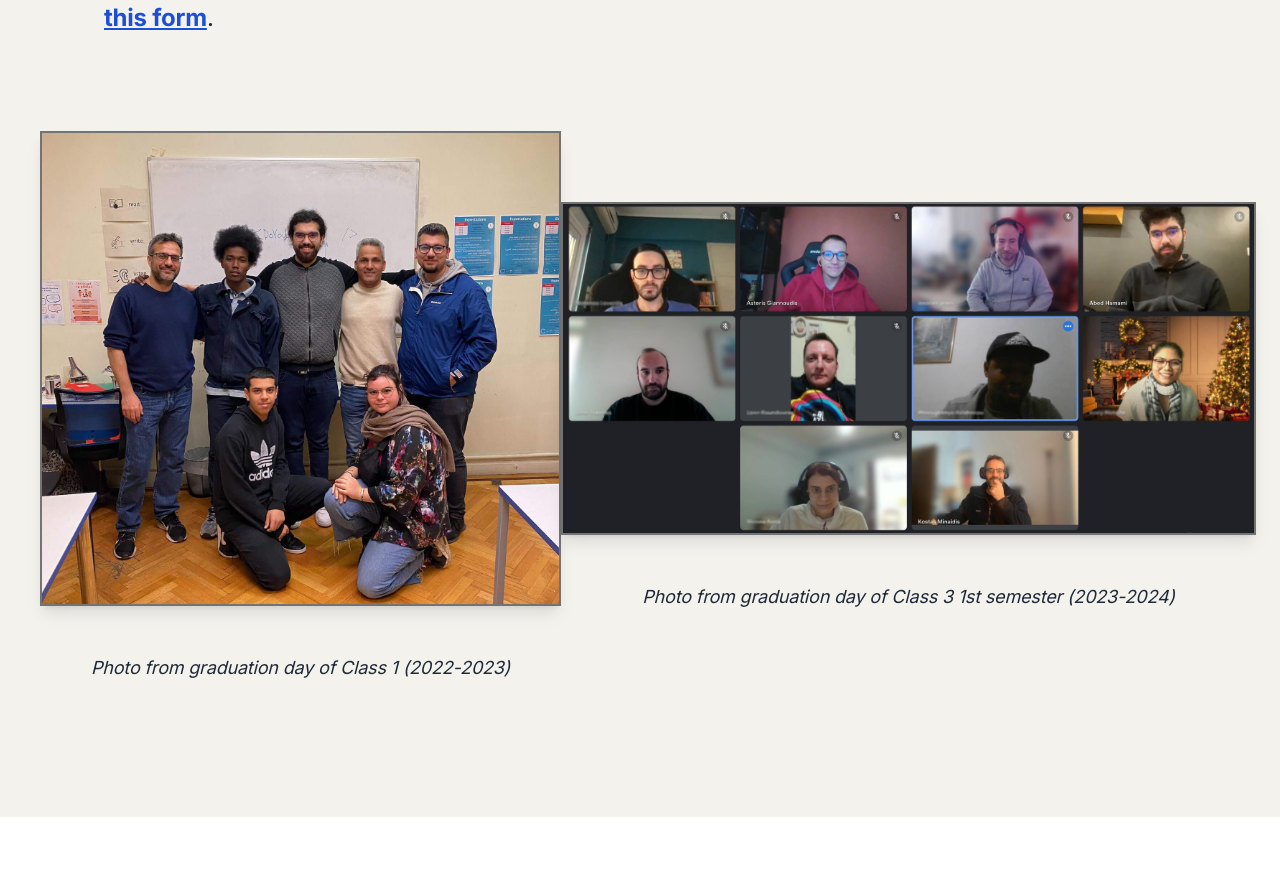
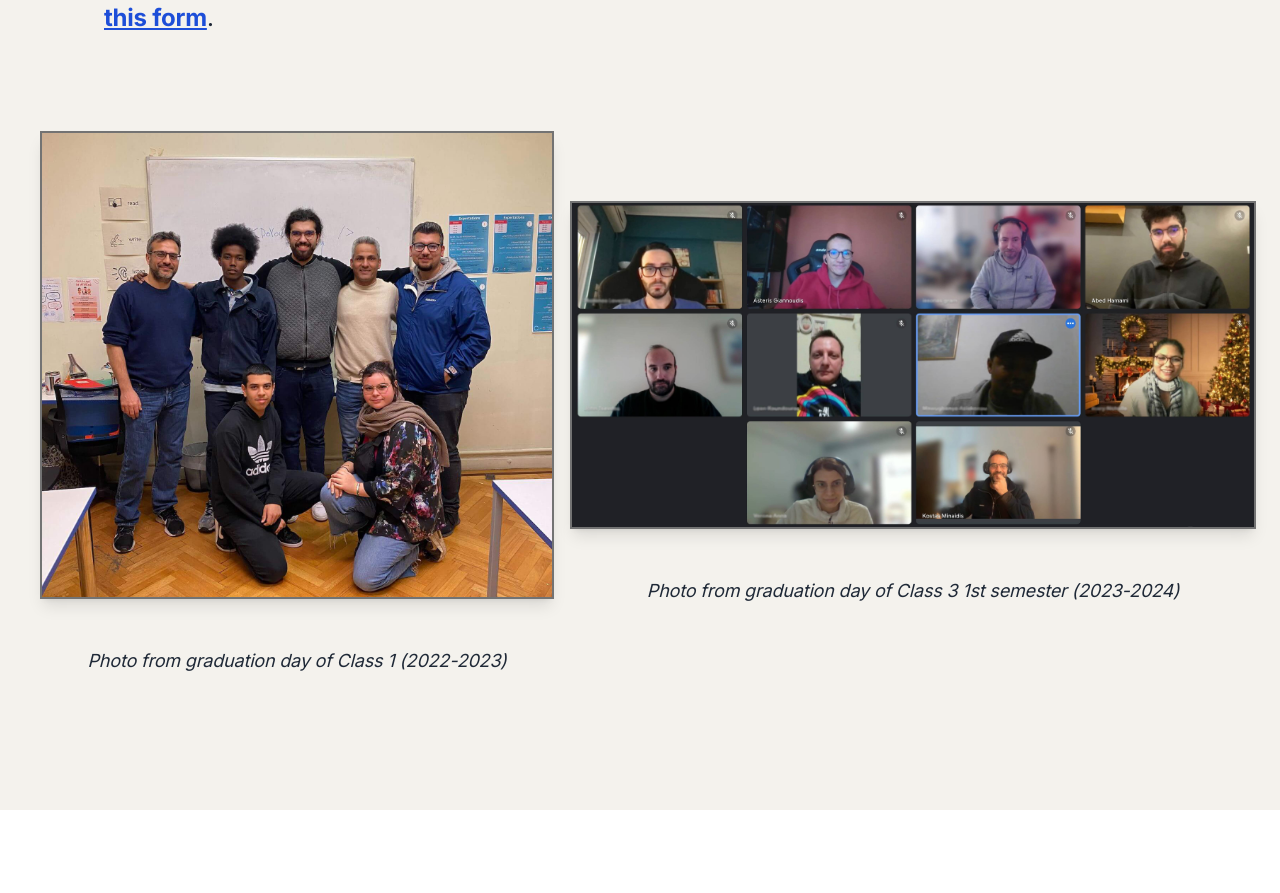
Before and after one commit to in-tech-gration/website, a Next.js app: page / in a window 1280 px wide. Shown: the part 2165-3058 px from the top of the page. Built offline with nearby package versions, Linux system fonts and the light colour scheme.

Commit message:
Enhance photo gap

```diff
--- a/components/inspiration.tsx
+++ b/components/inspiration.tsx
@@ -103,7 +103,7 @@ export default function Inspiration() {
           <div className="pb-12 md:pb-14">
             <div className="relative text-center md:text-left">
               <section className="mt-6 ml-4">
-                <section className="flex xl:flex-row flex-col justify-evenly text-2xl text-center mt-4">
+                <section className="flex xl:flex-row flex-col justify-evenly text-2xl text-center mt-4 gap-4">
                   <div>
                     <Image
                       className="inline-block mb-12 shadow-lg border-2 border-neutral-500"
```
